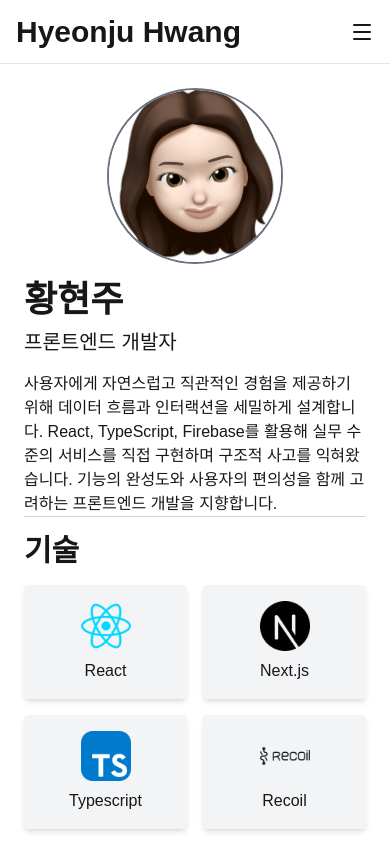
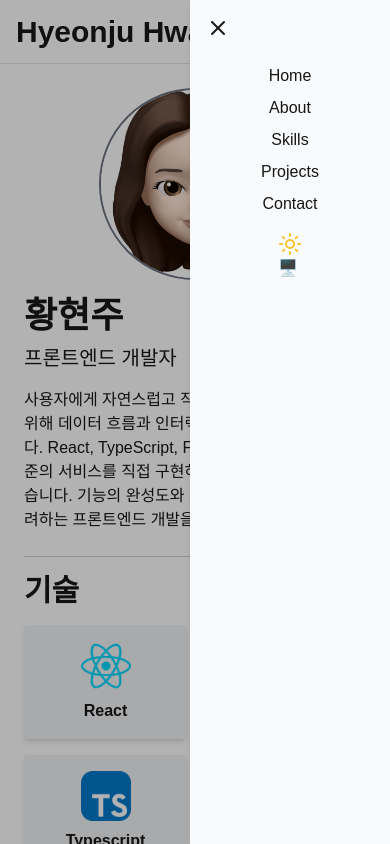
Before and after one commit to eileen819/portfolio, a Next.js app: page / in a window 390 px wide. Both pictures are taken after a click on the button 362 px from the left and 31 px from the top of the page. Shown: the top 844 px of the page. Built offline with nearby package versions, Linux system fonts and the light colour scheme; a web font is replaced by a local one.

Commit message:
feat: complete responsive layout and mobile navigation

```diff
--- a/src/components/About.tsx
+++ b/src/components/About.tsx
@@ -4,9 +4,9 @@ export default function About() {
   return (
     <section
       id="about"
-      className="sm:h-[300] scroll-mt-16 sm:flex sm:justify-between sm:items-center mt-6"
+      className="md:h-[300] scroll-mt-16 md:flex md:justify-between md:items-center mt-6"
     >
-      <div className="mx-auto border-2 border-gray-500 w-44 h-44 sm:w-64 sm:h-64 rounded-full shrink-0 overflow-hidden mb-4 sm:mr-6">
+      <div className="mx-auto border-2 border-gray-500 w-48 h-48 md:w-64 md:h-64 rounded-full shrink-0 overflow-hidden mb-4 md:mr-6">
         <Image
           src="/images/avatar.png"
           alt="avatar"
@@ -15,10 +15,10 @@ export default function About() {
           className="w-full h-full object-cover"
         />
       </div>
-      <div className="flex flex-col sm:text-right">
-        <h1 className="text-4xl font-bold sm:text-5xl mb-2">황현주</h1>
-        <span className="text-xl sm:text-xl mb-4">프론트엔드 개발자</span>
-        <p className="">
+      <div className="flex flex-col md:text-right">
+        <h1 className="text-4xl font-bold md:text-5xl mb-2">황현주</h1>
+        <span className="text-xl md:text-xl mb-4">프론트엔드 개발자</span>
+        <p className="mb-6">
           사용자에게 자연스럽고 직관적인 경험을 제공하기 위해 데이터 흐름과
           인터랙션을 세밀하게 설계합니다. React, TypeScript, Firebase를 활용해
           실무 수준의 서비스를 직접 구현하며 구조적 사고를 익혀왔습니다. 기능의
--- a/src/components/Header.tsx
+++ b/src/components/Header.tsx
@@ -1,48 +1,26 @@
+import useMounted from "@/hooks/useMounted";
+import useSectionScroll from "@/hooks/useSectionScroll";
 import { AnimatePresence, motion } from "framer-motion";
 import { Menu, Moon, Sun } from "lucide-react";
 import { useTheme } from "next-themes";
 import { useRouter } from "next/router";
 import { useEffect, useState } from "react";
 
-export default function Header() {
+export default function Header({ handleMobile }: { handleMobile: () => void }) {
   const { theme, setTheme, resolvedTheme } = useTheme();
-  const [mounted, setMounted] = useState(false);
-  const router = useRouter();
+  const mounted = useMounted();
+  const { handleHome, handleSectionNav } = useSectionScroll();
 
-  const handleHome = () => {
-    if (router.pathname === "/") {
-      window.history.replaceState(null, "", "/");
-      window.scrollTo({ top: 0, behavior: "smooth" });
-    } else {
-      router.push("/");
-    }
-  };
-
-  const handleSectionNav = (id: string) => {
-    if (router.pathname !== "/") {
-      router.push(`/#${id}`);
-      return;
-    }
-
-    const el = document.getElementById(id);
-    if (!el) return;
-    el.scrollIntoView({ behavior: "smooth", block: "start" });
-    window.history.pushState(null, "", `#${id}`);
-  };
-
-  useEffect(() => {
-    // eslint-disable-next-line react-hooks/set-state-in-effect
-    setMounted(true);
-  }, []);
   if (!mounted) return null;
 
   const currentTheme = theme === "system" ? (resolvedTheme ?? "light") : theme;
   const isDark = currentTheme === "dark";
 
   return (
+    <header className="z-10 sticky top-0 h-16 bg-white/70 dark:bg-black/60 border-b border-black/10 dark:border-white/10 backdrop-blur transition-colors duration-300 ease-in-out">
       <nav className="max-w-5xl mx-auto h-full flex justify-between items-center">
         <div className="px-4 font-bold text-3xl">Hyeonju Hwang</div>
-      <div className="hidden sm:flex gap-4">
+        <div className="hidden md:flex gap-4">
           <button
             onClick={handleHome}
             className="font-medium cursor-pointer hover:text-gray-500 transition duration-300 ease-in-out"
@@ -73,7 +51,7 @@ export default function Header() {
           >
             Contact
           </button>
-        <div className="hidden sm:flex sm:gap-4 p-4">
+          <div className="hidden md:flex md:gap-4 p-4">
             <button
               className="flex items-center justify-center cursor-pointer transition duration-300 ease-in-out"
               onClick={() => setTheme(isDark ? "light" : "dark")}
@@ -105,11 +83,13 @@ export default function Header() {
             {theme === "system" && <span>🖥️</span>}
           </div>
         </div>
-      <div className="ml-auto pr-4 sm:hidden">
-        <button className="flex items-center justify-center cursor-pointer">
+        <button
+          onClick={handleMobile}
+          className="ml-auto pr-4 md:hidden flex items-center justify-center cursor-pointer"
+        >
           <Menu />
         </button>
-      </div>
       </nav>
+    </header>
   );
 }
--- a/src/components/Layout.tsx
+++ b/src/components/Layout.tsx
@@ -1,21 +1,20 @@
-import { ReactNode } from "react";
+import { ReactNode, useState } from "react";
 import Header from "./Header";
 import Footer from "./Footer";
+import MobileMenu from "./MobileMenu";
 
 interface ILayout {
   children: ReactNode;
 }
 
 export default function Layout({ children }: ILayout) {
+  const [open, setOpen] = useState(false);
   return (
     <div className="dark:text-gray-100 min-h-screen">
-      <header className="z-10 sticky top-0 h-16 bg-white/70 dark:bg-black/60 border-b border-black/10 dark:border-white/10 backdrop-blur transition-colors duration-300 ease-in-out">
-        <Header />
-      </header>
+      <Header handleMobile={() => setOpen(true)} />
+      <MobileMenu open={open} onClose={() => setOpen(false)} />
       <main className="max-w-4xl mx-auto px-6">{children}</main>
-      <footer className="h-12 flex justify-center items-center bg-gray-100 dark:bg-[#050505] border-t border-[#e5e7eb] dark:border-[#262626] text-zinc-600 dark:text-zinc-400">
-        <Footer />
-      </footer>
+      <Footer />
     </div>
   );
 }
--- /dev/null
+++ b/src/components/MobileMenu.tsx
@@ -0,0 +1,118 @@
+import useMounted from "@/hooks/useMounted";
+import useSectionScroll from "@/hooks/useSectionScroll";
+import { AnimatePresence, motion } from "framer-motion";
+import { Moon, Sun, X } from "lucide-react";
+import { useTheme } from "next-themes";
+
+interface IMobileMenu {
+  open: boolean;
+  onClose: () => void;
+}
+
+export default function MobileMenu({ open, onClose }: IMobileMenu) {
+  const { theme, setTheme, resolvedTheme } = useTheme();
+  const mounted = useMounted();
+  const { handleHome, handleSectionNav } = useSectionScroll();
+
+  if (!mounted) return null;
+
+  const currentTheme = theme === "system" ? (resolvedTheme ?? "light") : theme;
+  const isDark = currentTheme === "dark";
+
+  return (
+    <AnimatePresence>
+      {open && (
+        <motion.div
+          onClick={onClose}
+          className="z-20 fixed inset-0 md:hidden"
+          initial={{ opacity: 0 }}
+          animate={{ opacity: 1 }}
+          exit={{ opacity: 0 }}
+          transition={{ duration: 0.3 }}
+        >
+          <div className="absolute inset-0 bg-black/30" />
+          <motion.aside
+            onClick={(e) => {
+              e.stopPropagation();
+            }}
+            className="absolute right-0 inset-y-0 w-50 bg-gray-50 dark:bg-gray-800 shadow-md"
+            initial={{ x: "100%" }}
+            animate={{ x: 0 }}
+            exit={{ x: "100%" }}
+            transition={{ duration: 0.3 }}
+          >
+            <button
+              onClick={onClose}
+              className="p-2 m-2 dark:text-gray-200 cursor-pointer"
+            >
+              <X />
+            </button>
+            <nav className="flex flex-col items-center gap-2 mt-2">
+              <button
+                onClick={handleHome}
+                className="font-medium cursor-pointer hover:text-gray-500 transition duration-300 ease-in-out"
+              >
+                Home
+              </button>
+              <button
+                onClick={() => handleSectionNav("about")}
+                className="font-medium cursor-pointer hover:text-gray-500 transition duration-300 ease-in-out"
+              >
+                About
+              </button>
+              <button
+                onClick={() => handleSectionNav("skills")}
+                className="font-medium cursor-pointer hover:text-gray-500 transition duration-300 ease-in-out"
+              >
+                Skills
+              </button>
+              <button
+                onClick={() => handleSectionNav("projects")}
+                className="font-medium cursor-pointer hover:text-gray-500 transition duration-300 ease-in-out"
+              >
+                Projects
+              </button>
+              <button
+                onClick={() => handleSectionNav("contact")}
+                className="font-medium cursor-pointer hover:text-gray-500 transition duration-300 ease-in-out"
+              >
+                Contact
+              </button>
+              <div className="p-2">
+                <button
+                  className="flex items-center justify-center cursor-pointer transition duration-300 ease-in-out"
+                  onClick={() => setTheme(isDark ? "light" : "dark")}
+                >
+                  <AnimatePresence mode="wait" initial={false}>
+                    {isDark ? (
+                      <motion.span
+                        key="moon"
+                        initial={{ opacity: 0 }}
+                        animate={{ opacity: 1 }}
+                        exit={{ opacity: 0 }}
+                        transition={{ duration: 0.3 }}
+                      >
+                        <Moon color="#fbc531" />
+                      </motion.span>
+                    ) : (
+                      <motion.span
+                        key="sun"
+                        initial={{ opacity: 0 }}
+                        animate={{ opacity: 1 }}
+                        exit={{ opacity: 0 }}
+                        transition={{ duration: 0.3 }}
+                      >
+                        <Sun color="#fbc531" />
+                      </motion.span>
+                    )}
+                  </AnimatePresence>
+                </button>
+                {theme === "system" && <span>🖥️</span>}
+              </div>
+            </nav>
+          </motion.aside>
+        </motion.div>
+      )}
+    </AnimatePresence>
+  );
+}
--- a/src/components/Projects.tsx
+++ b/src/components/Projects.tsx
@@ -74,7 +74,7 @@ export default function Projects() {
       className="scroll-mt-16 border-t border-gray-300 mb-6"
     >
       <h2 className="text-3xl font-semibold my-4">프로젝트</h2>
-      <div className="grid grid-cols-1 sm:grid-cols-2 gap-4">
+      <div className="grid grid-cols-1 md:grid-cols-2 gap-4">
         {projects.map((p) => (
           <article
             key={p.id}
--- a/src/components/Skills.tsx
+++ b/src/components/Skills.tsx
@@ -32,7 +32,7 @@ export default function Skills() {
   return (
     <section id="skills" className="scroll-mt-16 border-t border-gray-300 mb-6">
       <h2 className="text-3xl font-semibold my-4">기술</h2>
-      <div className="grid grid-cols-2 sm:grid-cols-3 gap-4">
+      <div className="grid grid-cols-2 md:grid-cols-3 gap-4">
         {images.map((i) => (
           <div
             key={i.name}
@@ -45,7 +45,7 @@ export default function Skills() {
               height={50}
               className="mb-2"
             />
-            <span className="text-center">{i.name}</span>
+            <span className="text-center font-semibold">{i.name}</span>
           </div>
         ))}
       </div>
--- /dev/null
+++ b/src/hooks/useMounted.ts
@@ -0,0 +1,12 @@
+import { useEffect, useState } from "react";
+
+export default function useMounted() {
+  const [mounted, setMounted] = useState(false);
+
+  useEffect(() => {
+    // eslint-disable-next-line react-hooks/set-state-in-effect
+    setMounted(true);
+  }, []);
+
+  return mounted;
+}
--- /dev/null
+++ b/src/hooks/useSectionScroll.ts
@@ -0,0 +1,28 @@
+import { useRouter } from "next/router";
+
+export default function useSectionScroll() {
+  const router = useRouter();
+
+  const handleHome = () => {
+    if (router.pathname === "/") {
+      window.history.replaceState(null, "", "/");
+      window.scrollTo({ top: 0, behavior: "smooth" });
+    } else {
+      router.push("/");
+    }
+  };
+
+  const handleSectionNav = (id: string) => {
+    if (router.pathname !== "/") {
+      router.push(`/#${id}`);
+      return;
+    }
+
+    const el = document.getElementById(id);
+    if (!el) return;
+    el.scrollIntoView({ behavior: "smooth", block: "start" });
+    window.history.pushState(null, "", `#${id}`);
+  };
+
+  return { router, handleHome, handleSectionNav };
+}
```
Also changed, not shown: src/components/Footer.tsx (+7 -5 lines). Lines whose indentation alone changed are shown as unchanged.
